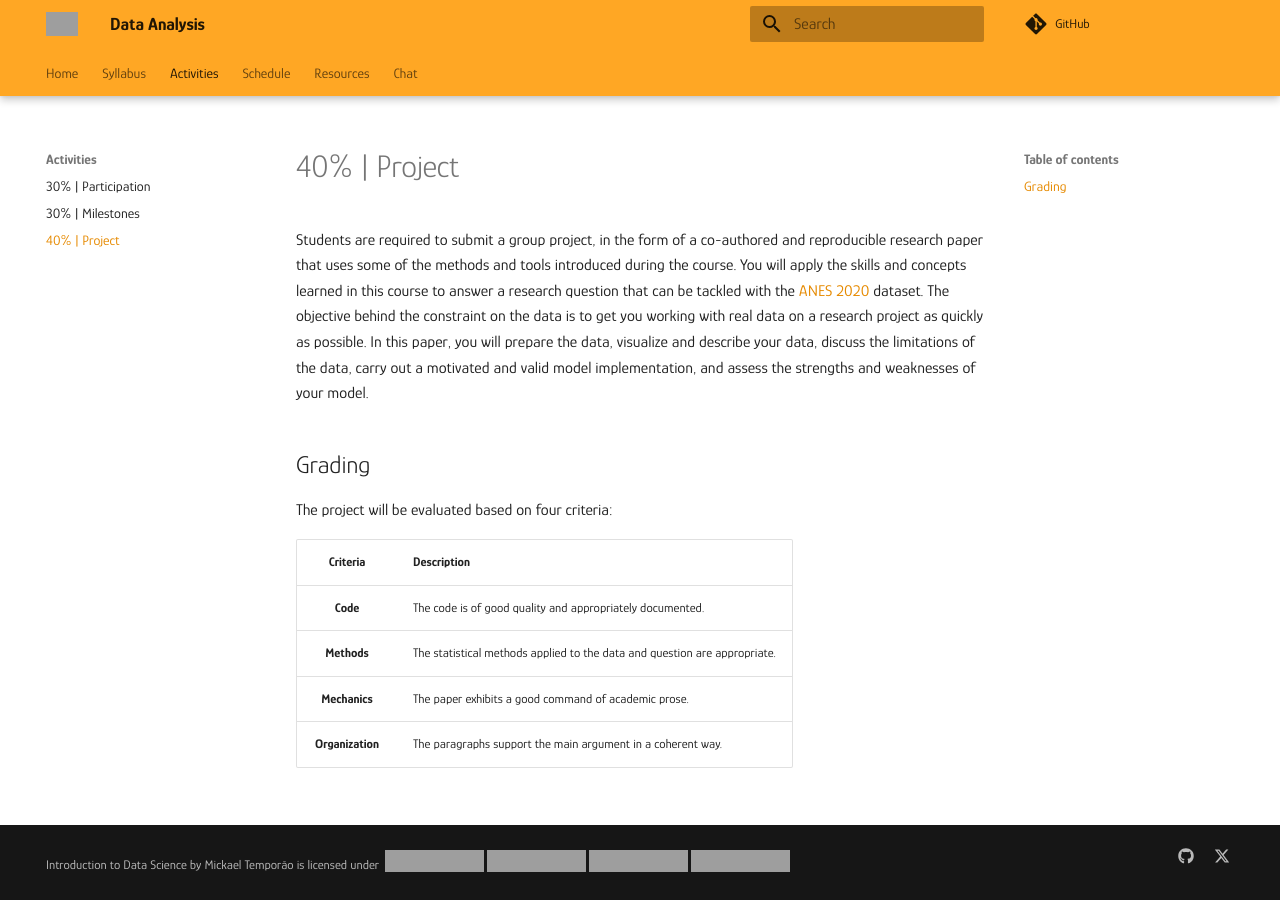
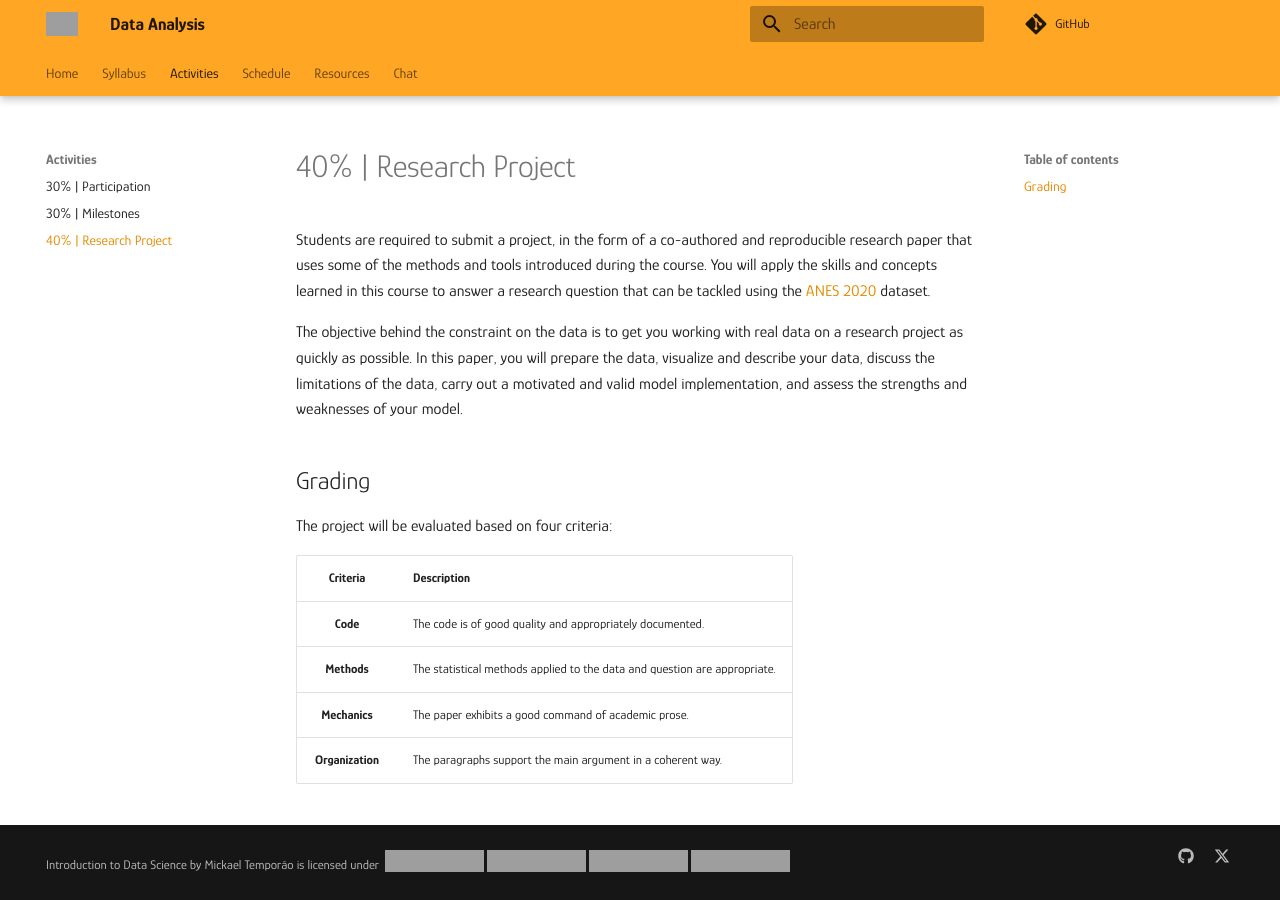
Before and after one commit to mickaeltemporao/data-analysis, an MkDocs documentation site: the page built from docs/activities/project.md, in a window 1280 px wide. Built offline with MkDocs 1.6.1 and Material for MkDocs 9.7.7, drawn with Linux system fonts in a browser that asks for light colours; comment, search, counter and statistics services are not loaded; grey boxes are pictures that could not be loaded.

Commit message:
update docs

```diff
--- a/docs/activities/project.md
+++ b/docs/activities/project.md
@@ -1,6 +1,8 @@
-# 40% | Project
+# 40% | Research Project
 
-Students are required to submit a group project, in the form of a co-authored and reproducible research paper that uses some of the methods and tools introduced during the course. You will apply the skills and concepts learned in this course to answer a research question that can be tackled with the [ANES 2020](https://electionstudies.org/data-center/2020-time-series-study/) dataset. The objective behind the constraint on the data is to get you working with real data on a research project as quickly as possible. In this paper, you will prepare the data, visualize and describe your data, discuss the limitations of the data, carry out a motivated and valid model implementation, and assess the strengths and weaknesses of your model.
+Students are required to submit a project, in the form of a co-authored and reproducible research paper that uses some of the methods and tools introduced during the course. You will apply the skills and concepts learned in this course to answer a research question that can be tackled using the [ANES 2020](https://electionstudies.org/data-center/2020-time-series-study/) dataset.
+
+The objective behind the constraint on the data is to get you working with real data on a research project as quickly as possible. In this paper, you will prepare the data, visualize and describe your data, discuss the limitations of the data, carry out a motivated and valid model implementation, and assess the strengths and weaknesses of your model.
 
 ## Grading
 
```
Also changed, not shown: docs/schedule.md (+2 -2 lines), docs/syllabus.md (+1 -1 lines), 1 other file.
